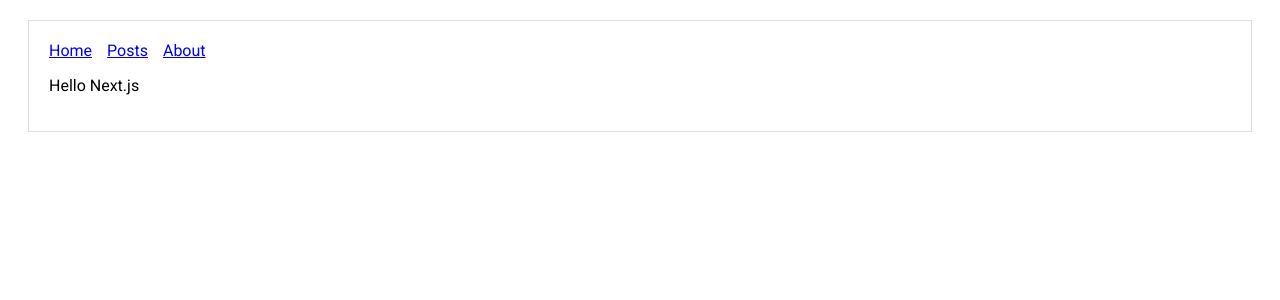
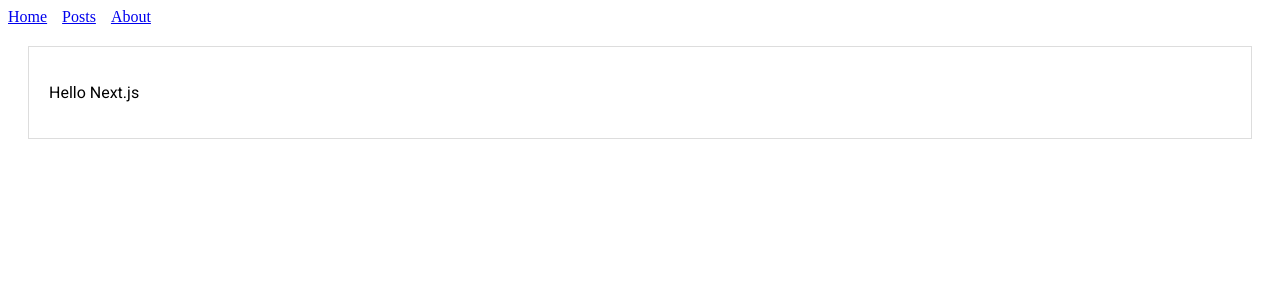
Before and after one commit to AntonLukichev/cms, a Next.js app: page / in a window 1280 px wide. Shown: the top 300 px of the page. Built offline with nearby package versions, Linux system fonts and the light colour scheme.

Commit message:
refactoring

```diff
--- /dev/null
+++ b/src/components/Footer/Footer.tsx
@@ -0,0 +1,11 @@
+import React, { FC } from 'react';
+
+const Footer: FC = () => (
+  <footer>
+    {
+      // Footer
+    }
+  </footer>
+);
+
+export default Footer;
--- a/src/components/Header/index.tsx
+++ b/src/components/Header/Header.tsx
@@ -6,7 +6,7 @@ const linkStyle = {
 };
 
 const Header: FC = () => (
-  <div>
+  <header>
     <Link href="/">
       <a style={linkStyle} title="Home">Home</a>
     </Link>
@@ -16,7 +16,7 @@ const Header: FC = () => (
     <Link href="/about">
       <a style={linkStyle} title="About Page">About</a>
     </Link>
-  </div>
+  </header>
 );
 
 export default Header;
--- a/src/layouts/index.tsx
+++ b/src/layouts/index.tsx
@@ -1,6 +1,7 @@
 import React, { FC } from 'react';
 import Head from 'next/head';
-import Header from '../components/Header';
+import Header from '../components/Header/Header';
+import Footer from '../components/Footer/Footer';
 
 const layoutStyle = {
   margin: 20,
@@ -15,7 +16,7 @@ interface LayoutProps {
   description?: string;
 }
 
-const CmsHeader: FC<{title: string; description: string}> = ({ title, description }) => (
+const CmsHead: FC<{title: string; description: string}> = ({ title, description }) => (
   <Head>
     <title>{title}</title>
     <meta charSet="utf-8" />
@@ -33,14 +34,15 @@ const Layout: FC = (
   }: LayoutProps,
 ) => (
   <>
-    <CmsHeader
+    <CmsHead
       title={title}
       description={description}
     />
+    <Header />
     <main style={layoutStyle}>
-      <Header />
       {children}
     </main>
+    <Footer />
   </>
 );
 
```
Also changed, not shown: 1 other file (tests, documents, lock files or other folders).
